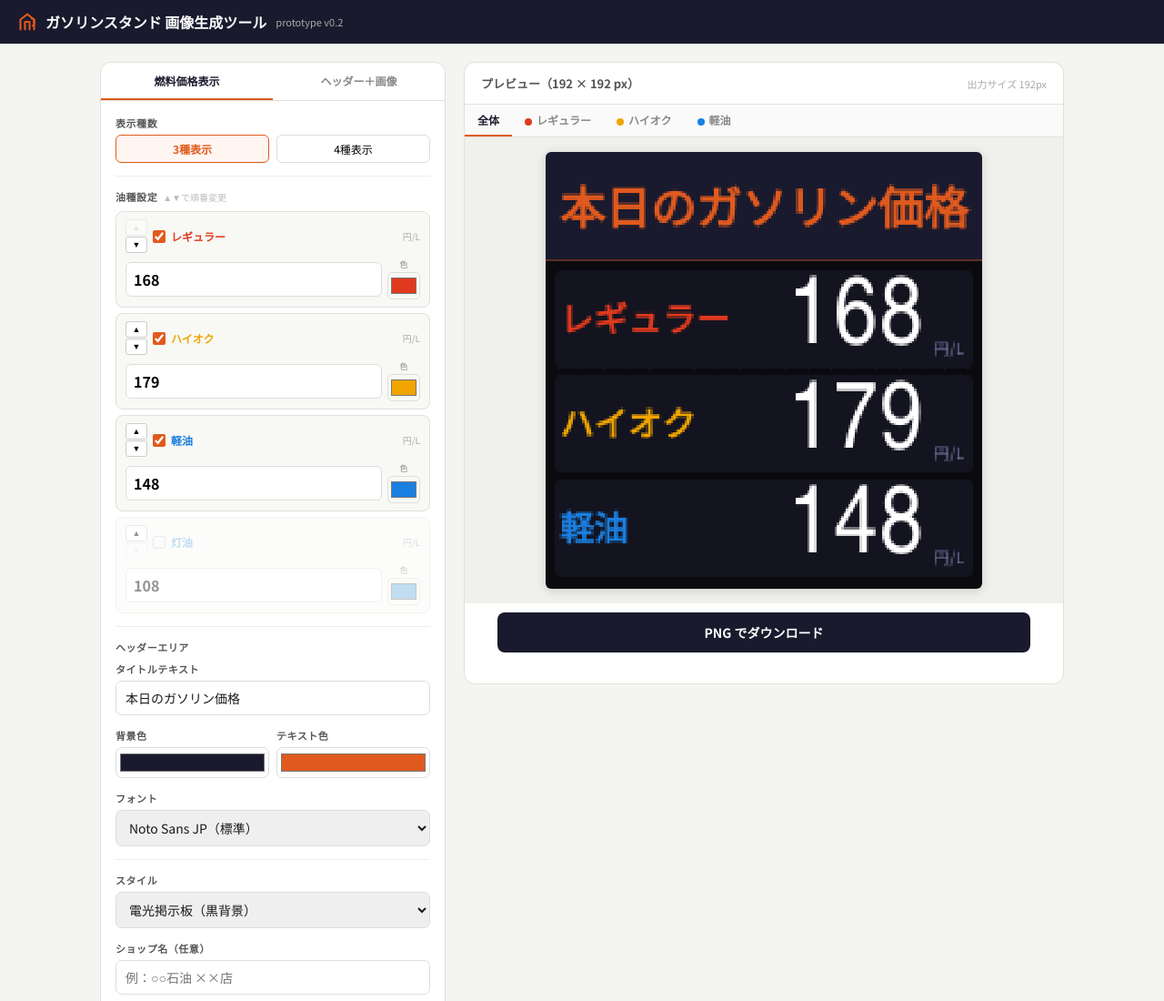
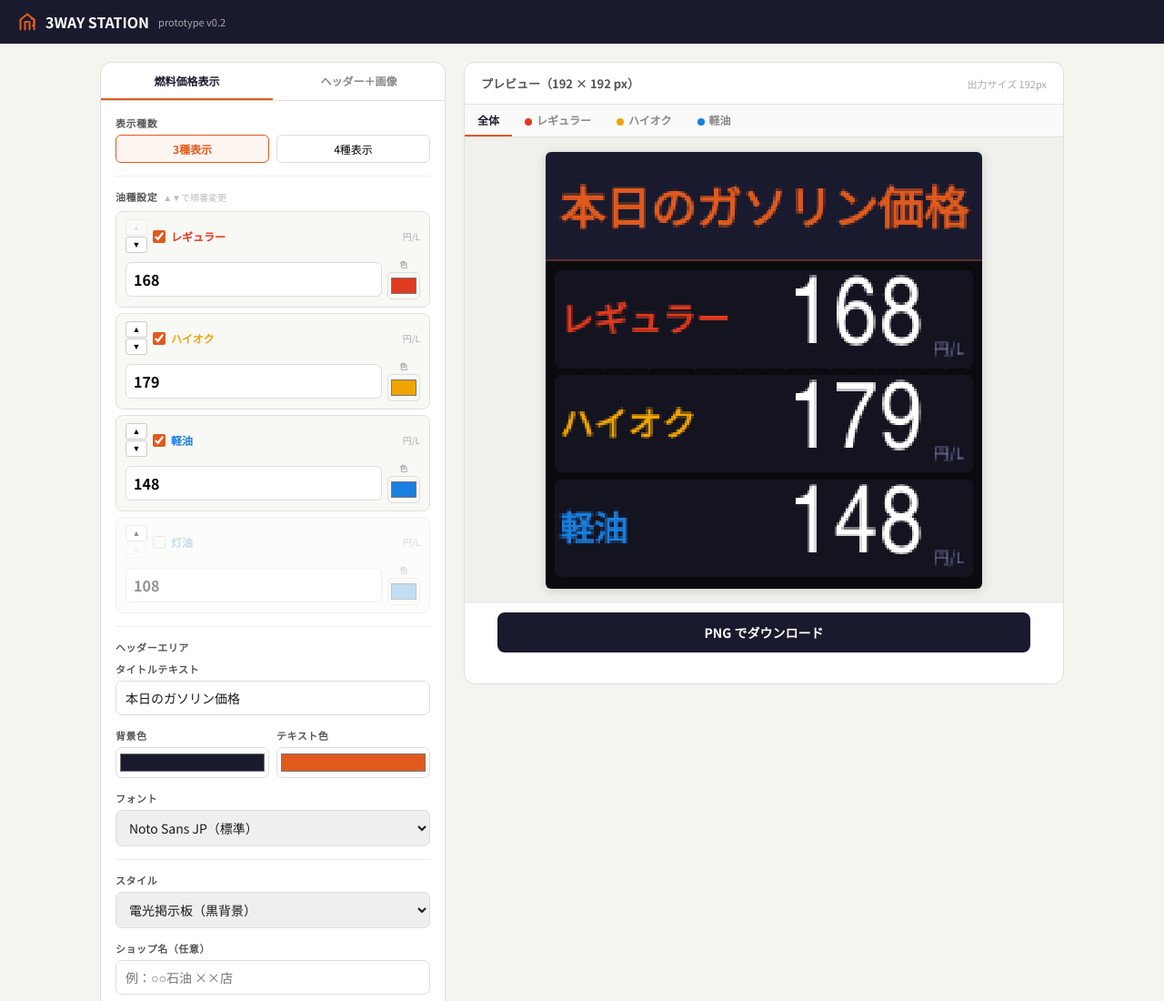
Before and after one commit to app-ZAK/gas_station_app, a plain HTML site: page index.html in a window 1280 px wide. Shown: the top 1100 px of the page at 91% size. Drawn offline with Linux system fonts and the light colour scheme.

Commit message:
Add files via upload

```diff
--- a/index.html
+++ b/index.html
@@ -3,14 +3,14 @@
 <head>
 <meta charset="UTF-8">
 <meta name="viewport" content="width=device-width, initial-scale=1.0, maximum-scale=1.0">
-<title>GS画像生成ツール</title>
+<title>3WAY STATION</title>
 <!-- PWA -->
 <link rel="manifest" href="manifest.json">
 <meta name="theme-color" content="#1a1a2e">
 <meta name="mobile-web-app-capable" content="yes">
 <meta name="apple-mobile-web-app-capable" content="yes">
 <meta name="apple-mobile-web-app-status-bar-style" content="black-translucent">
-<meta name="apple-mobile-web-app-title" content="GS画像生成">
+<meta name="apple-mobile-web-app-title" content="3WAY STATION">
 <link rel="apple-touch-icon" href="icon-192.png">
 <link rel="preconnect" href="https://fonts.googleapis.com">
 <link href="https://fonts.googleapis.com/css2?family=Noto+Sans+JP:wght@400;700&display=swap" rel="stylesheet">
@@ -150,7 +150,7 @@ canvas{width:100%;max-width:480px;aspect-ratio:1;border-radius:6px;box-shadow:0
 <div id="install-banner" style="display:none;background:#1a1a2e;color:#fff;padding:16px;align-items:center;gap:12px;margin-top:16px;border-radius:12px;">
   <svg width="26" height="26" viewBox="0 0 24 24" fill="none" stroke="#e05a1e" stroke-width="2.5" stroke-linecap="round" stroke-linejoin="round" style="flex-shrink:0;"><path d="M3 22V9l9-7 9 7v13"/><path d="M9 22V12h6v10"/></svg>
   <div style="flex:1;min-width:0;">
-    <div style="font-size:13px;font-weight:700;">GS画像生成ツール</div>
+    <div style="font-size:13px;font-weight:700;">3WAY STATION</div>
     <div style="font-size:11px;color:#aaa;margin-top:2px;">ホーム画面に追加するとアプリとして使えます</div>
   </div>
   <button id="btn-install" style="padding:8px 14px;background:#e05a1e;color:#fff;border:none;border-radius:8px;font-family:inherit;font-size:13px;font-weight:700;cursor:pointer;white-space:nowrap;flex-shrink:0;">追加する</button>
@@ -174,7 +174,7 @@ canvas{width:100%;max-width:480px;aspect-ratio:1;border-radius:6px;box-shadow:0
     <path d="M3 22V9l9-7 9 7v13"/><path d="M9 22V12h6v10"/>
     <path d="M18 8h2a1 1 0 0 1 1 1v3"/><path d="M21 12v4a1 1 0 0 1-1 1h-1"/>
   </svg>
-  <h1>ガソリンスタンド 画像生成ツール</h1>
+  <h1>3WAY STATION</h1>
   <span>prototype v0.2</span>
 </header>
 
@@ -340,7 +340,7 @@ canvas{width:100%;max-width:480px;aspect-ratio:1;border-radius:6px;box-shadow:0
   <div id="install-banner" style="display:none;background:#1a1a2e;color:#fff;padding:16px;align-items:center;gap:12px;border-radius:12px;">
     <svg width="26" height="26" viewBox="0 0 24 24" fill="none" stroke="#e05a1e" stroke-width="2.5" stroke-linecap="round" stroke-linejoin="round" style="flex-shrink:0;"><path d="M3 22V9l9-7 9 7v13"/><path d="M9 22V12h6v10"/></svg>
     <div style="flex:1;min-width:0;">
-      <div style="font-size:13px;font-weight:700;">GS画像生成ツール</div>
+      <div style="font-size:13px;font-weight:700;">3WAY STATION</div>
       <div style="font-size:11px;color:#aaa;margin-top:2px;">ホーム画面に追加するとアプリとして使えます</div>
     </div>
     <button id="btn-install" style="padding:8px 14px;background:#e05a1e;color:#fff;border:none;border-radius:8px;font-family:inherit;font-size:13px;font-weight:700;cursor:pointer;white-space:nowrap;flex-shrink:0;">追加する</button>
```
Also changed, not shown: manifest.json.
